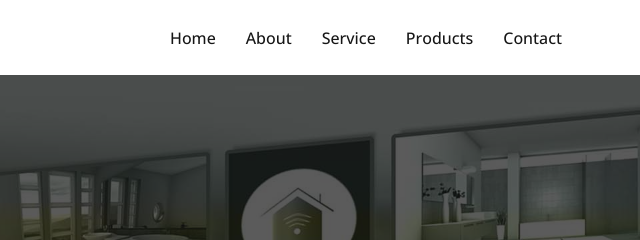
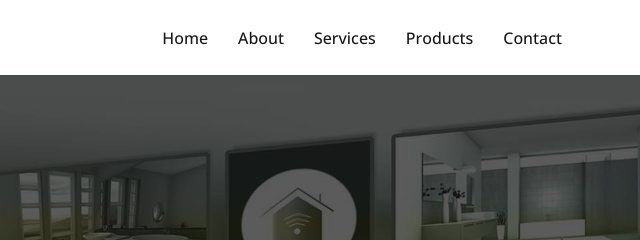
Before and after one commit to Midhusha60/SecureTrack, a plain HTML site: page index.html in a window 1280 px wide. Shown: the top 240 px of the page, 640-1280 px from the left. Drawn offline with nearby package versions, Linux system fonts and the light colour scheme.

Commit message:
Update index.html

```diff
--- a/index.html
+++ b/index.html
@@ -90,7 +90,7 @@
             <div class="navbar-nav ms-auto py-4 py-lg-0">
                 <a href="#" class="nav-item nav-link">Home</a>
                 <a href="#about_us" class="nav-item nav-link">About</a>
-                <a href="#service" class="nav-item nav-link">Service</a>
+                <a href="#service" class="nav-item nav-link">Services</a>
                 <a href="#products" class="nav-item nav-link">Products</a>
 <!--                <div class="nav-item dropdown">-->
 <!--                    <a href="#" class="nav-link dropdown-toggle" data-bs-toggle="dropdown">Pages</a>-->
```
